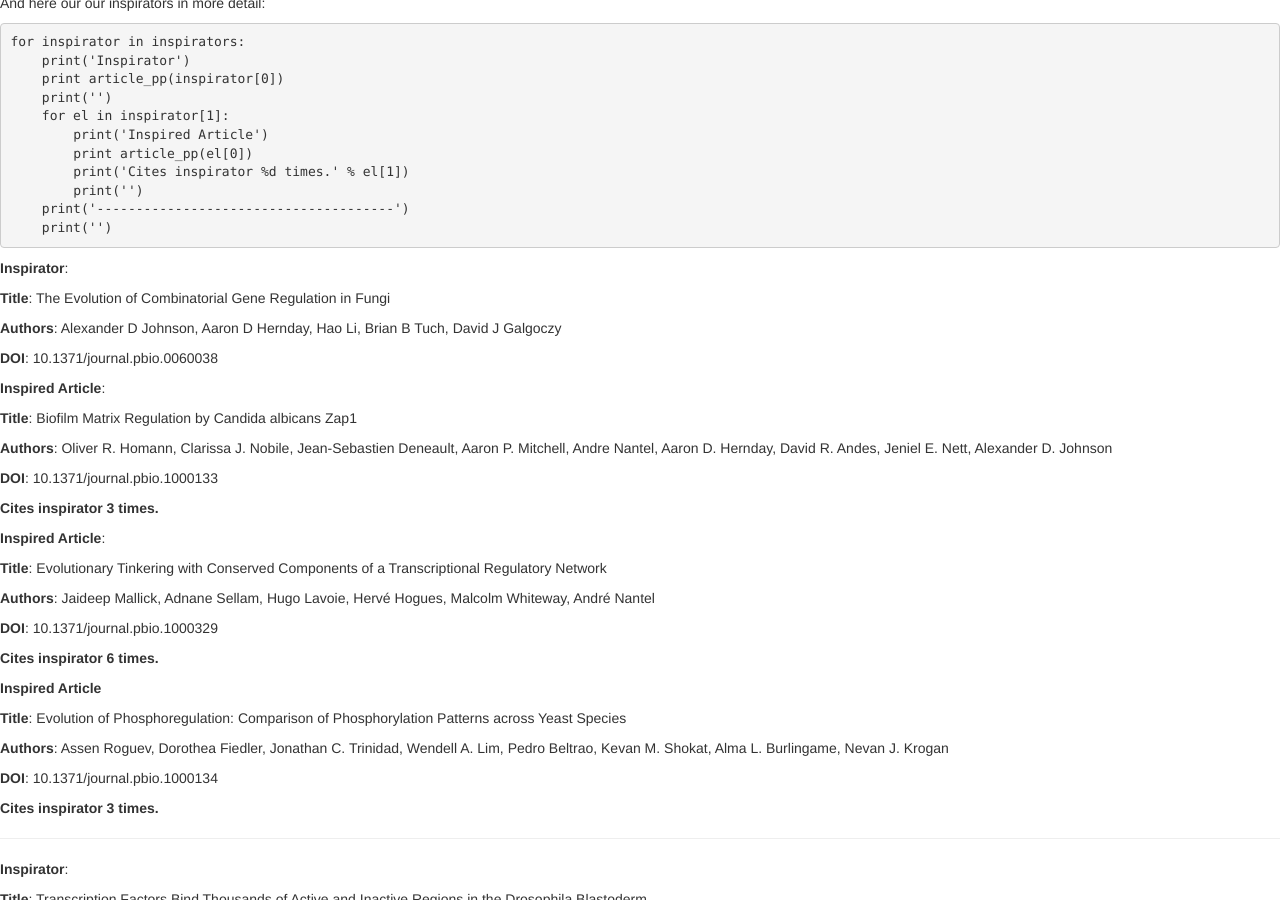
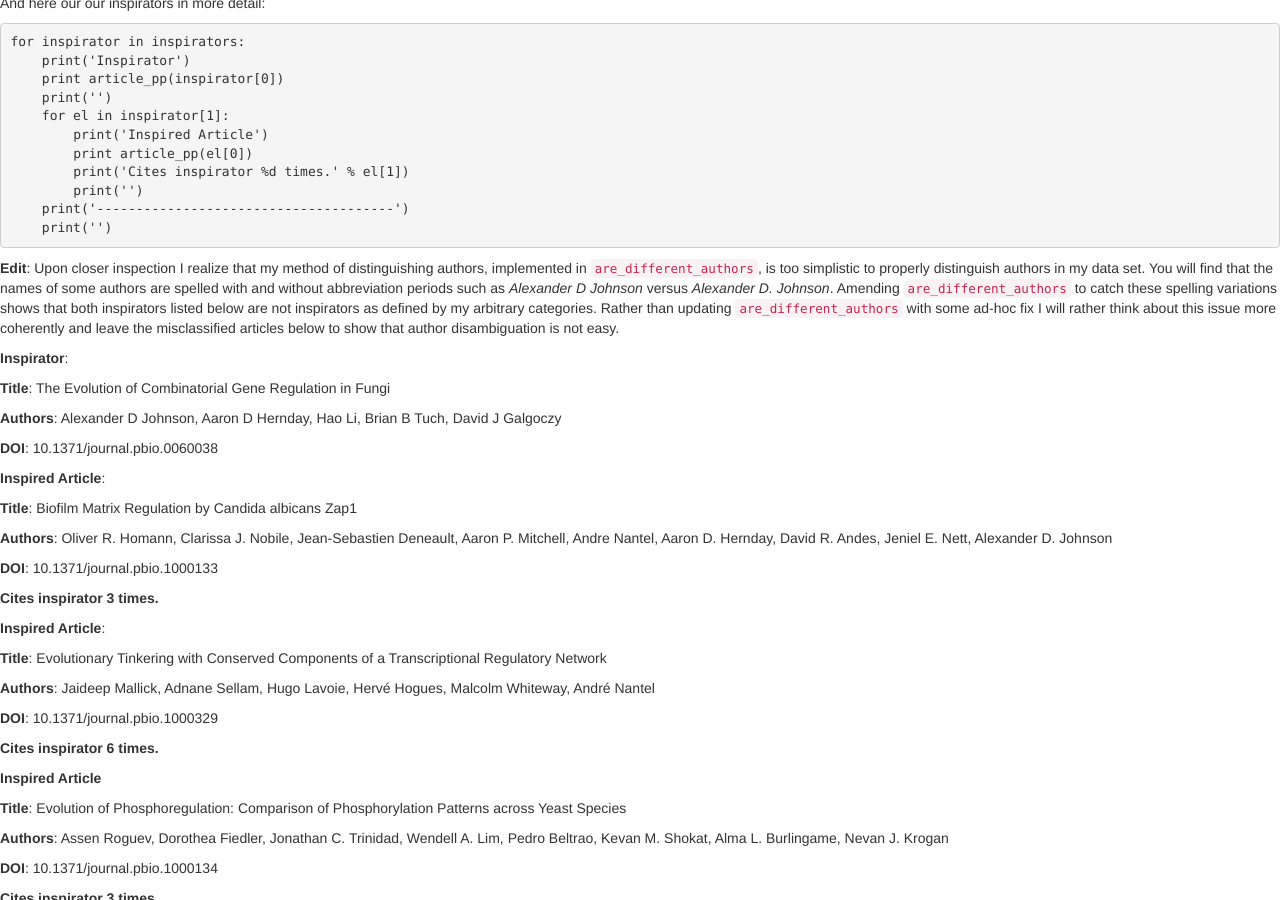
Before and after one commit to waltherg/backup.waltherg.github.io, a Jekyll site: the page built from _posts/2014-03-22-PLOS_Biology-Inspired_PLOS_Biology.md, in a window 1280 px wide and 900 px high, scrolled down 8385 px. Built offline with Jekyll 4.4.1, drawn with Linux system fonts in a browser that asks for light colours; nearby versions of some CDN libraries; comment, search, counter and statistics services are not loaded.

Commit message:
comment on misclassified author names

```diff
--- a/_posts/2014-03-22-PLOS_Biology-Inspired_PLOS_Biology.md
+++ b/_posts/2014-03-22-PLOS_Biology-Inspired_PLOS_Biology.md
@@ -532,6 +532,9 @@ And here our our inspirators in more detail:
         print('--------------------------------------')
         print('')
 
+**Edit**: Upon closer inspection I realize that my method of distinguishing authors, implemented in `are_different_authors`, is too simplistic to properly distinguish authors in my data set. You will find that the names of some authors are spelled with and without abbreviation periods such as *Alexander D Johnson* versus *Alexander D. Johnson*. Amending `are_different_authors` to catch these spelling variations shows that both inspirators listed below are not inspirators as defined by my arbitrary categories.
+Rather than updating `are_different_authors` with some ad-hoc fix I will rather think about this issue more coherently and leave the misclassified articles below to show that author disambiguation is not easy.
+
 **Inspirator**:
 
 **Title**: The Evolution of Combinatorial Gene Regulation in Fungi
```
